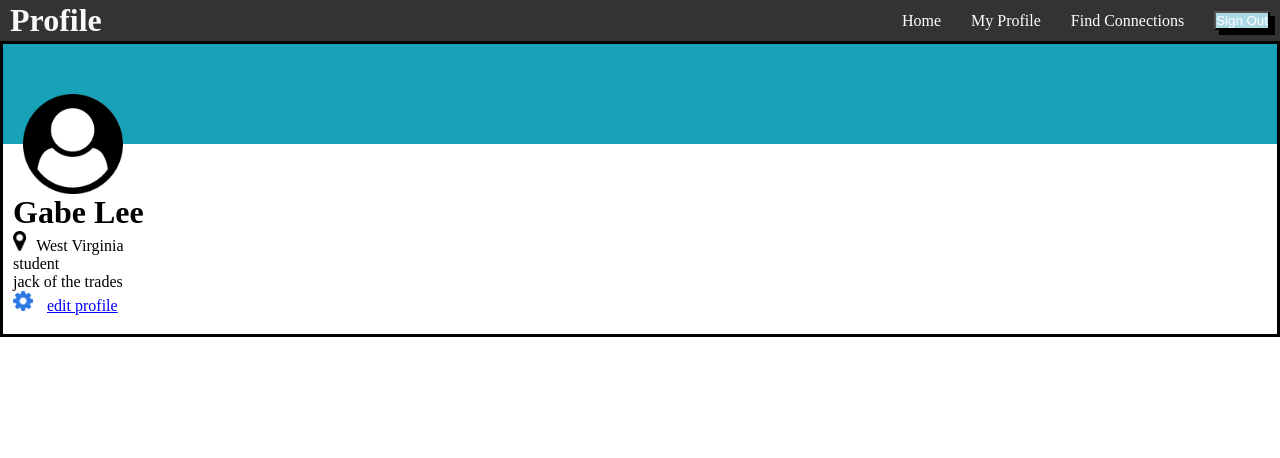
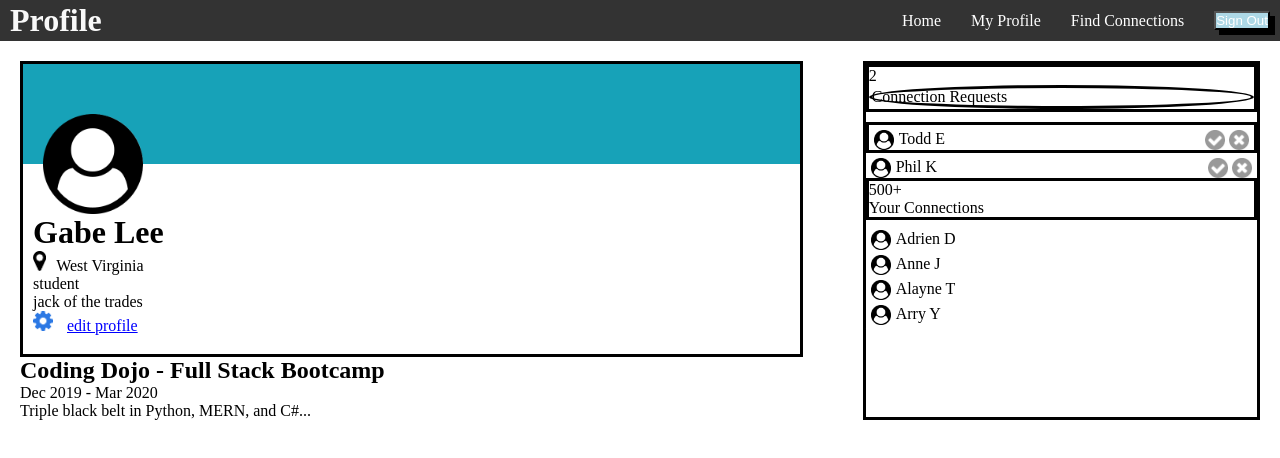
Before and after one commit to GabrielLee252/profile_page2, a plain HTML site: page index.html in a window 1280 px wide. Drawn offline with Linux system fonts and the light colour scheme.

Commit message:
still tinkering

```diff
--- a/index.html
+++ b/index.html
@@ -23,6 +23,7 @@
     <!-- ----------------end nav bar------------ -->
     <div class="container">
         <div class="col1">
+            <!-- -------------------------------------------------column 1 start -------------------------------------- -->
             <!-- -----------------------user card--------------- -->
             <div class="card">
                 <div class="top">
@@ -43,7 +44,65 @@
                 </div>
             </div>
             <div class="edu">
+                <h2>Coding Dojo - Full Stack Bootcamp</h2>
+                <p>Dec 2019 - Mar 2020</p>
+                <p>Triple black belt in Python, MERN, and C#...</p>
+            </div>
+        </div>
+        <!-- --------------------------------------end column 1------------------------------------------------------------ -->
+        <!-- -------------------------------------column 2 start----------------------------------------------------------- -->
+        <div class="col2">
+            <div class="col2-head">
+                <div class="two">2</div>
+                <div class="conn">Connection Requests</div>
+            </div>
+            <div class="todd">
+                <div class="name-1">
+                    <img class="user-col2" src="static/user-circle.png" alt="user">
+                    <p>Todd E</p>
+                </div>
+                <div class="name-r">
+                    <img class="user-col2" src="static/accept-circle.png" alt="checkmark">
+                    <img src="static/close-circle.png" alt="x icon" class="user-col2">
+                </div>
+            </div>
+            <div class="phil">
+                <div class="name-1">
+                    <img class="user-col2" src="static/user-circle.png" alt="user">
+                    <p>Phil K</p>
+                </div>
+                <div class="name-r">
+                    <img class="user-col2" src="static/accept-circle.png" alt="checkmark">
+                    <img src="static/close-circle.png" alt="x icon" class="user-col2">
+                </div>
+            </div>
+            <div class="connect">
+                <div class="col2-head">
+                    <div class="five">500+</div>
+                    <div class="conn2">Your Connections</div>
+                </div>
+                <div class="conn-names">
 
+                    <div class="name-1">
+                        <img class="user-col2" src="static/user-circle.png" alt="user">
+                        <p>Adrien D</p>
+                    </div>
+                    <div class="name-1">
+                        <img class="user-col2" src="static/user-circle.png" alt="user">
+                        <p>Anne J</p>
+                    </div>
+                    <div class="name-1">
+                        <img class="user-col2" src="static/user-circle.png" alt="user">
+                        <p>Alayne T</p>
+                    </div>
+                    <div class="name-1">
+                        <img class="user-col2" src="static/user-circle.png" alt="user">
+                        <p>Arry Y</p>
+                    </div>
+                </div>
+                <div class="link">
+                    <a href="#">View More</a>
+                </div>
             </div>
         </div>
     </div>
--- a/style.css
+++ b/style.css
@@ -79,3 +79,81 @@ a {
     text-decoration: underline;
 }
 /* ------------------------------end user card------------------------ */
+
+.container{
+    display: flex;
+    padding: 20px;
+    gap: 60px;
+}
+
+.user{
+    height: 20px;
+}
+
+
+.col1{
+    flex: 2
+}
+
+.tod{
+    display: flex;
+    justify-content: space-between;
+}
+
+.phil{
+    display: flex;
+    justify-content: space-between;
+}
+
+
+.col2{
+    flex: 1;
+    border: solid black;
+}
+
+.col2-head{
+    border: solid black;
+    margin-bottom: 10px;
+}
+
+.user-col2{
+    height: 20px;
+}
+
+.name1{
+    display: flex;
+}
+
+.todd {
+    border: solid black;
+    display: flex;
+    justify-content: space-between;
+}
+
+.phil {
+    display: flex;
+    justify-content: space-between;
+}
+
+.name-1{
+    display: flex;
+    gap: 5px;
+    margin-top: 5px;
+    margin-left: 5px;
+}
+
+.name-r{
+    height: 20px;
+    margin-top: 5px;
+    margin-right: 5px;
+}
+
+.col2-head{
+    border: solid black;
+}
+
+.conn{
+    border-radius: 50%;
+    background-color: white;
+    border: solid;
+}
```
